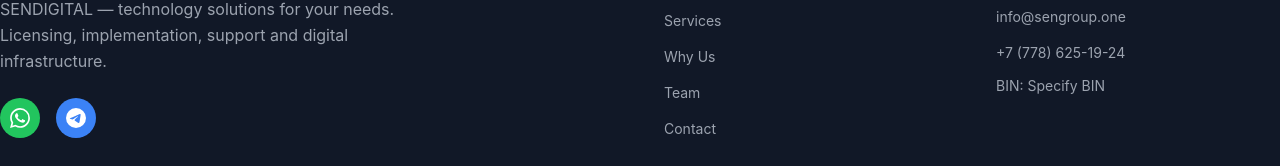
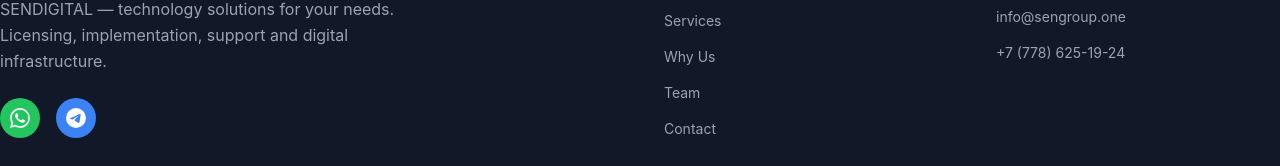
Before and after one commit to MadiyarMoldabayev/SendigitalLanding, a Next.js app: page /en in a window 1280 px wide. Shown: the part 6134-6300 px from the top of the page. Built offline with nearby package versions, Linux system fonts and the light colour scheme.

Commit message:
Remove BIN from footer

```diff
--- a/src/components/Footer.tsx
+++ b/src/components/Footer.tsx
@@ -13,8 +13,6 @@
     address: "Казахстан, г. Астана",
     email: "info@sengroup.one",
     phone: "+7 (778) 625-19-24",
-    bin: "БИН",
-    binValue: "Укажите БИН",
     privacy: "Политика конфиденциальности",
     terms: "Публичная оферта",
     security: "Безопасность",
@@ -35,8 +33,6 @@
     address: "Қазақстан, Астана қ.",
     email: "info@sengroup.one",
     phone: "+7 (778) 625-19-24",
-    bin: "БСН",
-    binValue: "БСН көрсетіңіз",
     privacy: "Құпиялылық саясаты",
     terms: "Жалпыға бірдей ұсыныс",
     security: "Қауіпсіздік",
@@ -57,8 +53,6 @@
     address: "Kazakhstan, Astana",
     email: "info@sengroup.one",
     phone: "+7 (778) 625-19-24",
-    bin: "BIN",
-    binValue: "Specify BIN",
     privacy: "Privacy Policy",
     terms: "Public Offer",
     security: "Security",
@@ -165,9 +159,6 @@
                   {t.phone}
                 </a>
               </li>
-              <li>
-                <p className="text-gray-400 text-sm">{t.bin}: {t.binValue}</p>
-              </li>
             </ul>
           </div>
         </div>
```
